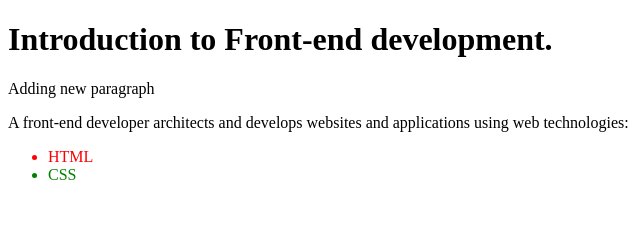
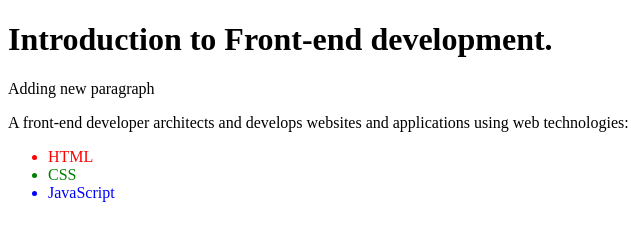
Before and after one commit to AMarinkovic15/front-end-development, a plain HTML site: page index.html in a window 1280 px wide. Shown: the full height of the page, 0-640 px from the left. Drawn offline with Linux system fonts and the light colour scheme.

Commit message:
Solving the List Problem

```diff
--- a/index.html
+++ b/index.html
@@ -14,7 +14,7 @@
 	<ul>
 		<li style="color: red;">HTML</li>
 		<li style="color: green;">CSS</li>
-		<li style="color: blue;>JavaScript</li>
+		<li style="color: blue;">JavaScript </li>
 	</ul>
 
 </body>
```
